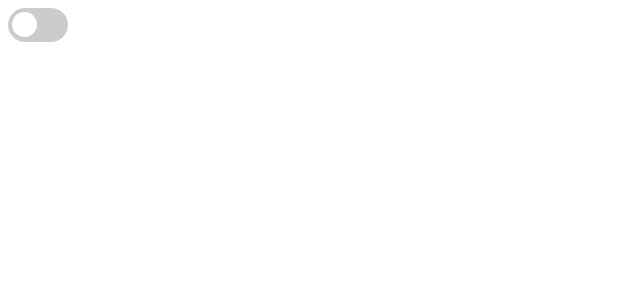
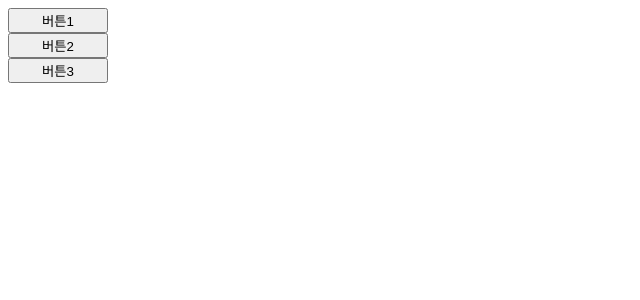
Before and after one commit to ryeongse25/study, a React (Create React App) app in the folder Javascript/: page / in a window 1280 px wide. Shown: the top 300 px of the page, without its empty margins (0-640 px from the left). Built offline with nearby package versions, Linux system fonts and the light colour scheme.

Commit message:
feat: sidebar content component

```diff
--- a/Javascript/src/index.tsx
+++ b/Javascript/src/index.tsx
@@ -1,11 +1,11 @@
 import ReactDOM from "react-dom/client";
-import ToggleSwitch from "./toggleSwitch/ToggleSwitch";
+import Sidebar from "./sidebar/Sidebar";
 
 const root = ReactDOM.createRoot(
   document.getElementById("root") as HTMLElement
 );
 root.render(
   <>
-    <ToggleSwitch />
+    <Sidebar />
   </>
 );
--- /dev/null
+++ b/Javascript/src/sidebar/Sidebar.css
@@ -0,0 +1,23 @@
+.flex-box {
+  display: flex;
+  flex-direction: column;
+  width: 100px;
+}
+
+.sidenav {
+  width: 0;
+  height: 100%;
+  position: fixed;
+  background-color: black;
+  left: 150px;
+  top: 0;
+  transition: 0.5s;
+}
+
+.show {
+  width: 500px;
+}
+
+h1 {
+  color: white;
+}
--- /dev/null
+++ b/Javascript/src/sidebar/Sidebar.tsx
@@ -0,0 +1,42 @@
+import { useState } from "react";
+import "./Sidebar.css";
+import SidebarContent from "./SidebarContent";
+
+export default function Sidebar() {
+  const [content, setContent] = useState("");
+  const showNav = (btn: string) => {
+    const nav = document.querySelector(".sidenav");
+    setContent(btn);
+    nav?.classList.toggle("show");
+  };
+  return (
+    <>
+      <div className="flex-box">
+        <button
+          onClick={() => {
+            showNav("btn1");
+          }}
+        >
+          버튼1
+        </button>
+        <button
+          onClick={() => {
+            showNav("btn2");
+          }}
+        >
+          버튼2
+        </button>
+        <button
+          onClick={() => {
+            showNav("btn3");
+          }}
+        >
+          버튼3
+        </button>
+      </div>
+      <div className="sidenav">
+        <SidebarContent content={content} />
+      </div>
+    </>
+  );
+}
--- /dev/null
+++ b/Javascript/src/sidebar/SidebarContent.tsx
@@ -0,0 +1,13 @@
+interface SidebarContentProps {
+  content: string;
+}
+
+export default function SidebarContent({ content }: SidebarContentProps) {
+  return (
+    <>
+      {content === "btn1" && <h1>first</h1>}
+      {content === "btn2" && <h1>second</h1>}
+      {content === "btn3" && <h1>third</h1>}
+    </>
+  );
+}
```
